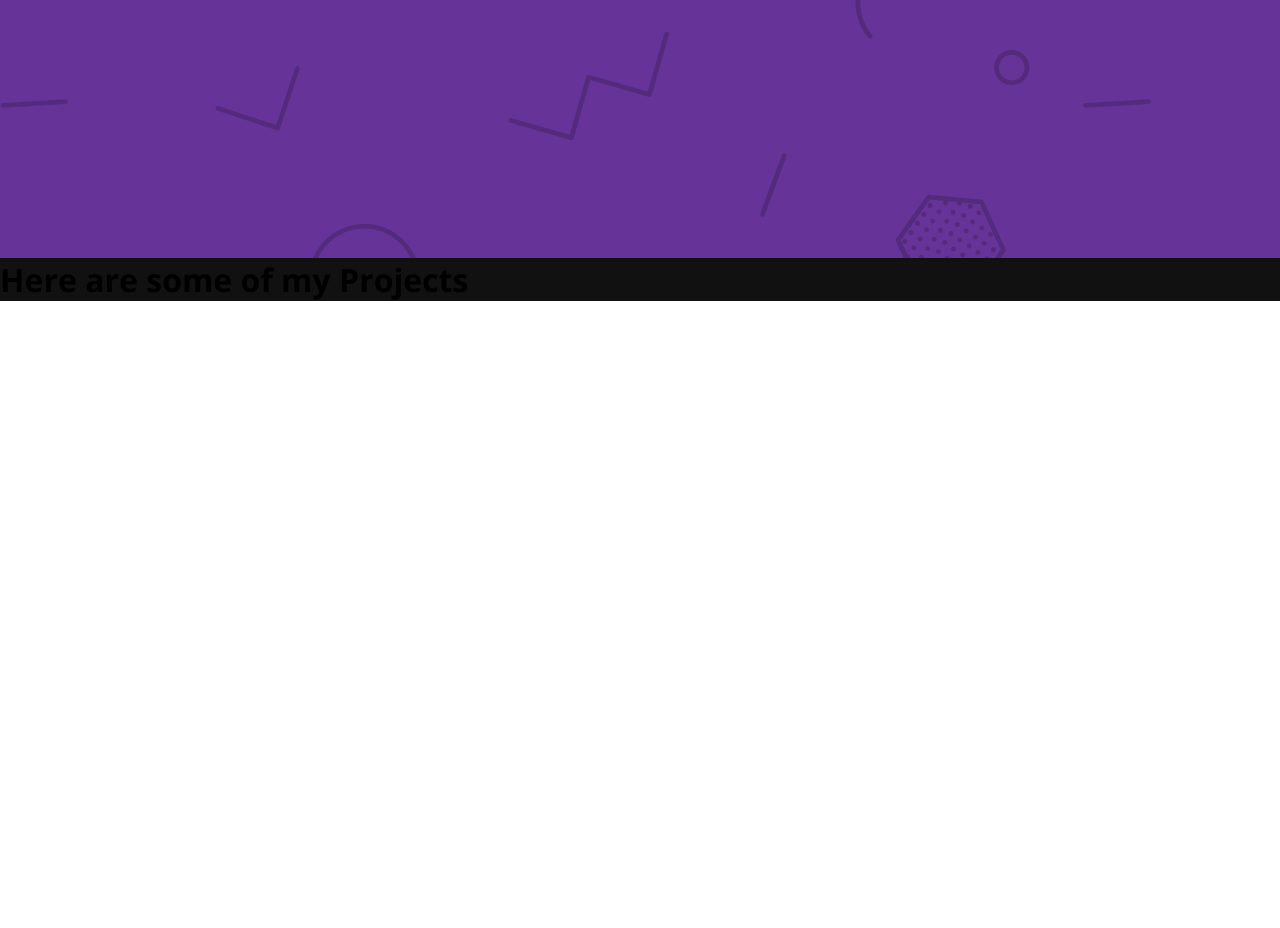
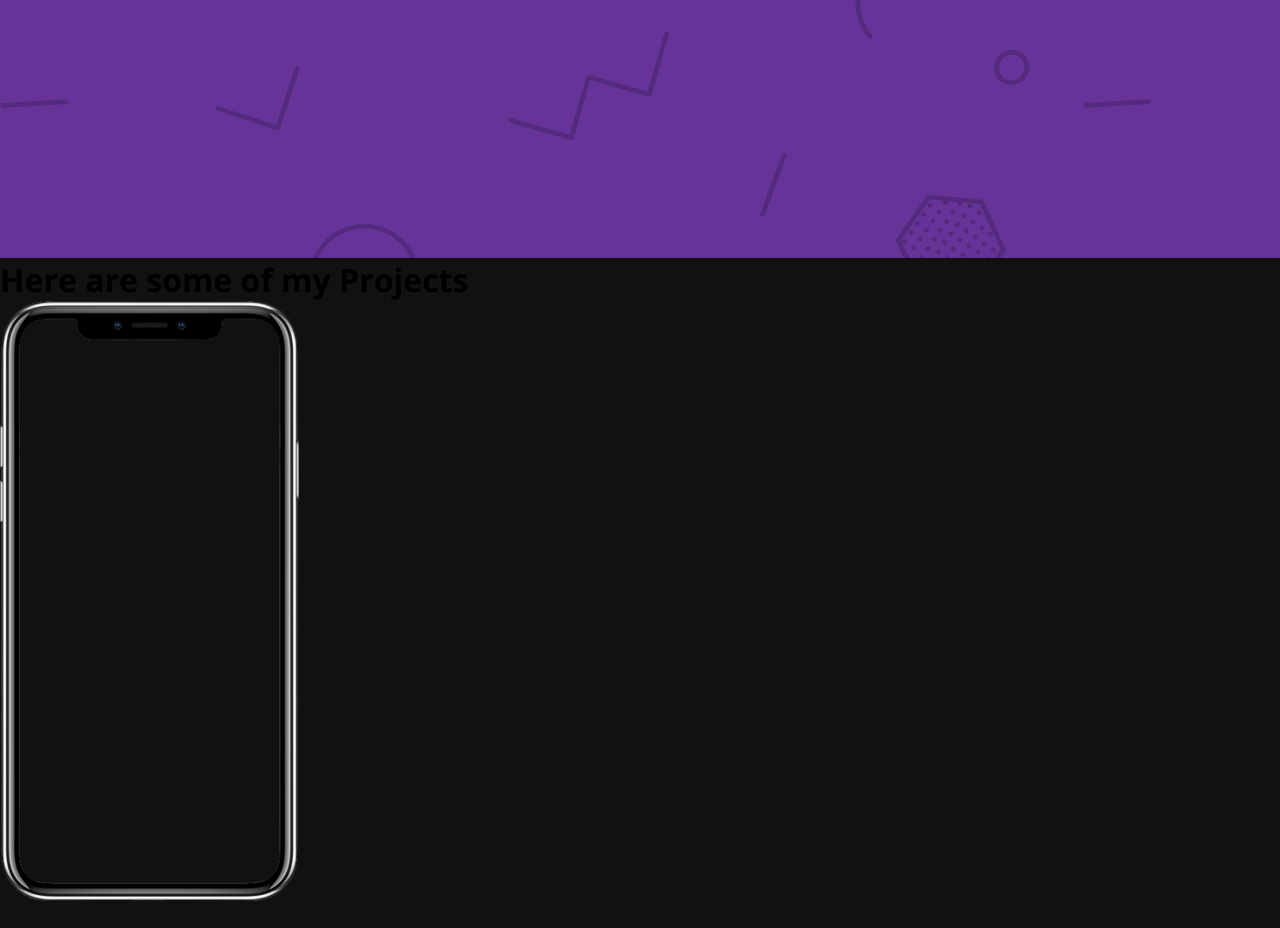
Before and after one commit to s4llm4n/Porto, a plain HTML site: page index.html in a window 1280 px wide. Shown: the part 2942-3870 px from the top of the page. Before the commit the page ends 3243 px from the top, so only its background shows below. Drawn offline with nearby package versions, Linux system fonts and the light colour scheme.

Commit message:
commit projects

```diff
--- a/index.html
+++ b/index.html
@@ -34,6 +34,14 @@
         <!-- PROJECTS -->
         <div class="intro">
             <h1 class="projectsTitle">Here are some of my Projects</h1>
+            <div class="projects">
+                <div class="phone">
+                    <img src="./img/phone.png" alt="">
+                    <div class="screen">
+                        <img
+                    </div>
+                </div>
+            </div>
         </div>
         <!-- GITHUB -->
         <div class="intro">
```
Also changed, not shown: 1 other file.
